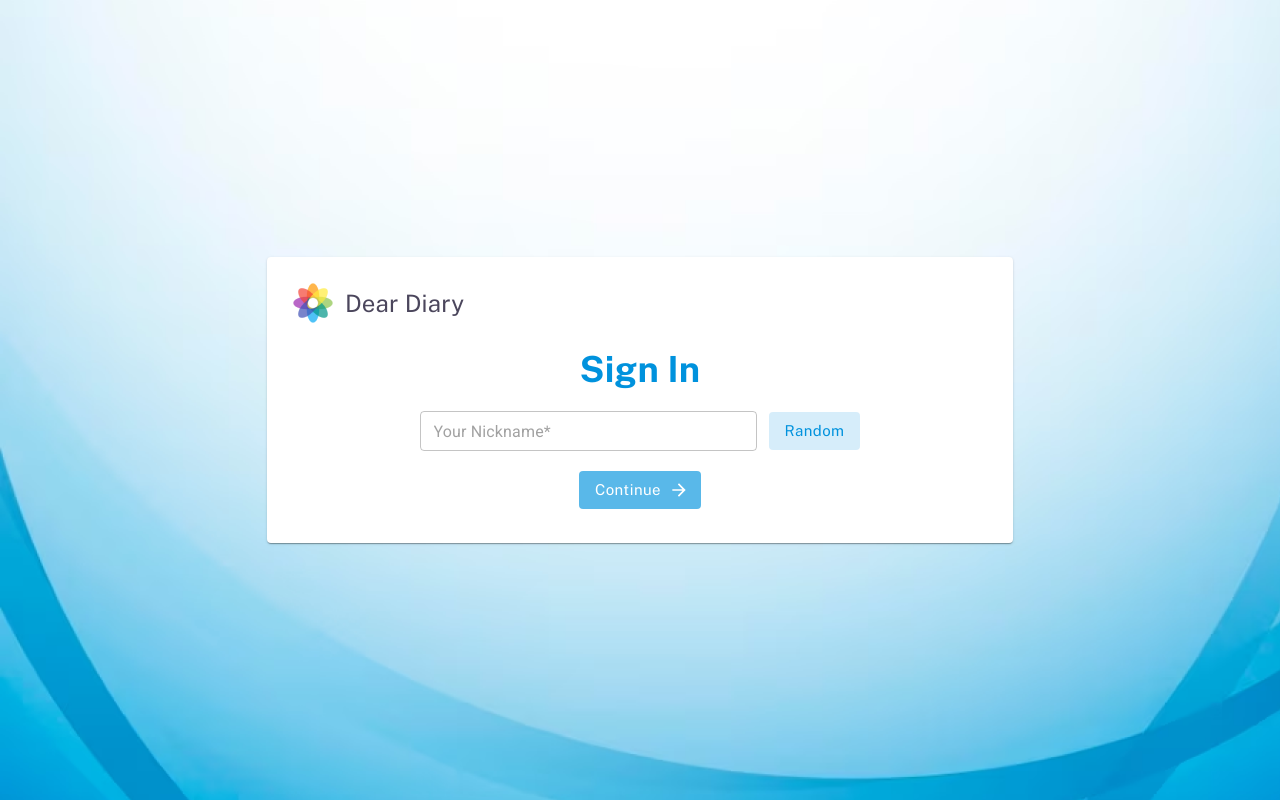
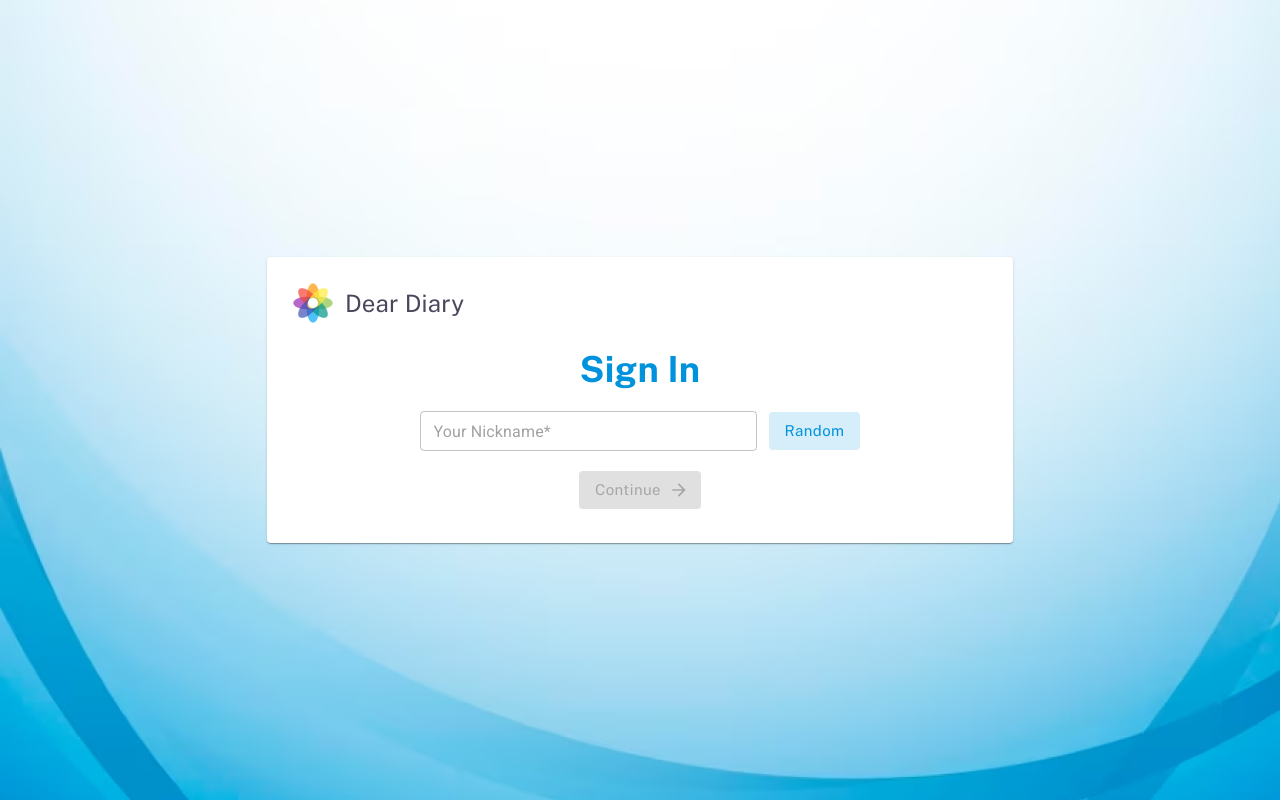
Before and after one commit to fcodelabs/training-web, a React (Create React App) app in the folder dear-diary/: page / in a window 1280 px wide. Built offline with nearby package versions, Linux system fonts and the light colour scheme; no server answers.

Commit message:
Update
Continue button is now disabled when text field is empty.

```diff
--- a/dear-diary/package.json
+++ b/dear-diary/package.json
@@ -17,6 +17,7 @@
     "@types/react-dom": "^18.2.17",
     "dotenv": "^16.3.1",
     "firebase": "^10.7.1",
+    "firebase-tools": "^13.0.2",
     "react": "^18.2.0",
     "react-dom": "^18.2.0",
     "react-dotenv": "^0.1.3",
--- a/dear-diary/src/containers/SignIn/SignIn.tsx
+++ b/dear-diary/src/containers/SignIn/SignIn.tsx
@@ -15,7 +15,6 @@ import randomNameGenerator from "../../utility";
 const backgroundImage: string =
   process.env.PUBLIC_URL + "Images/backgroundImage.png";
 const Logo: string = process.env.PUBLIC_URL + "Images/Logo.png";
-
 
 const signInPageStyles = {
   rootStyles: {
@@ -175,6 +174,7 @@ const SignIn: React.FC = () => {
                 fullWidth={isMobile}
                 endIcon={<ArrowForwardIcon />}
                 onClick={handleContinueButtonClick}
+                disabled={text === "" ? true : false}
                 disableElevation
                 sx={signInPageStyles.continueButtonStyles}
               >
```
Also changed, not shown: dear-diary/firebase.json (added), 2 other files (tests, documents, lock files or other folders).
